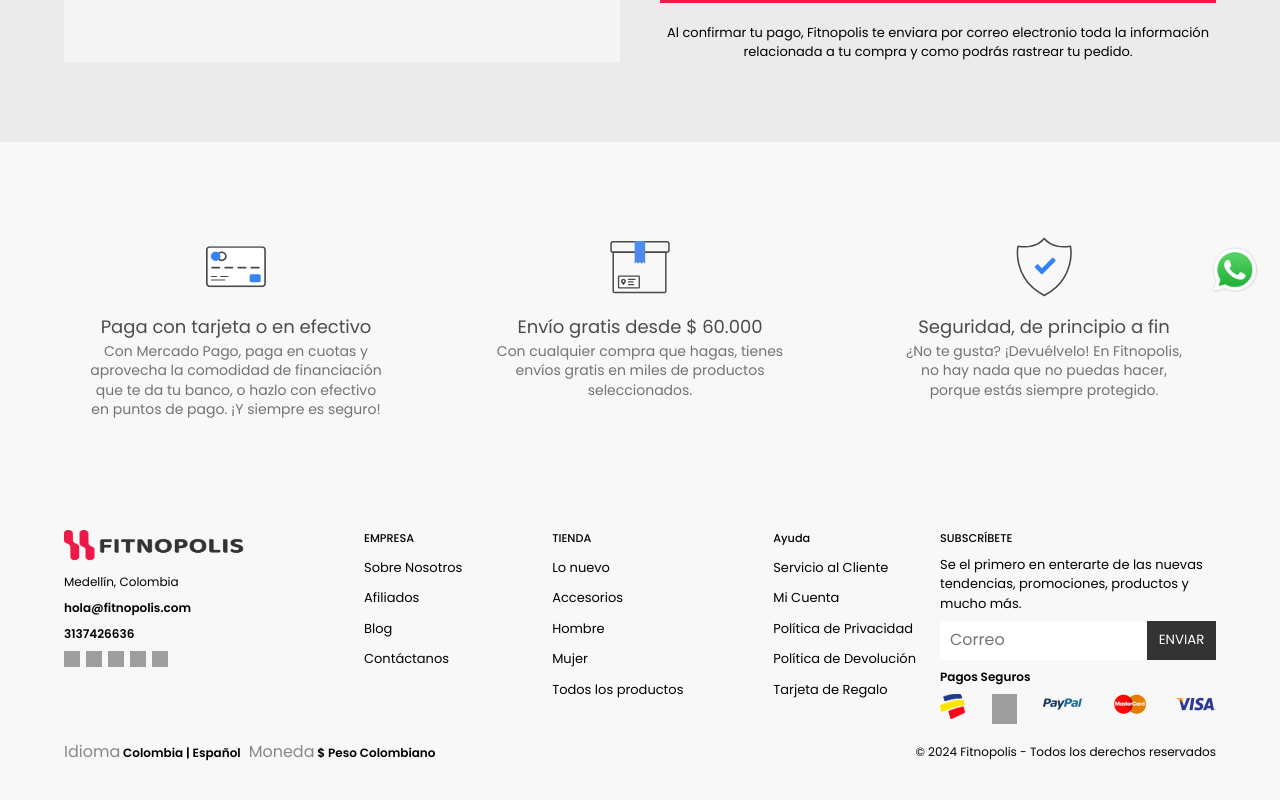
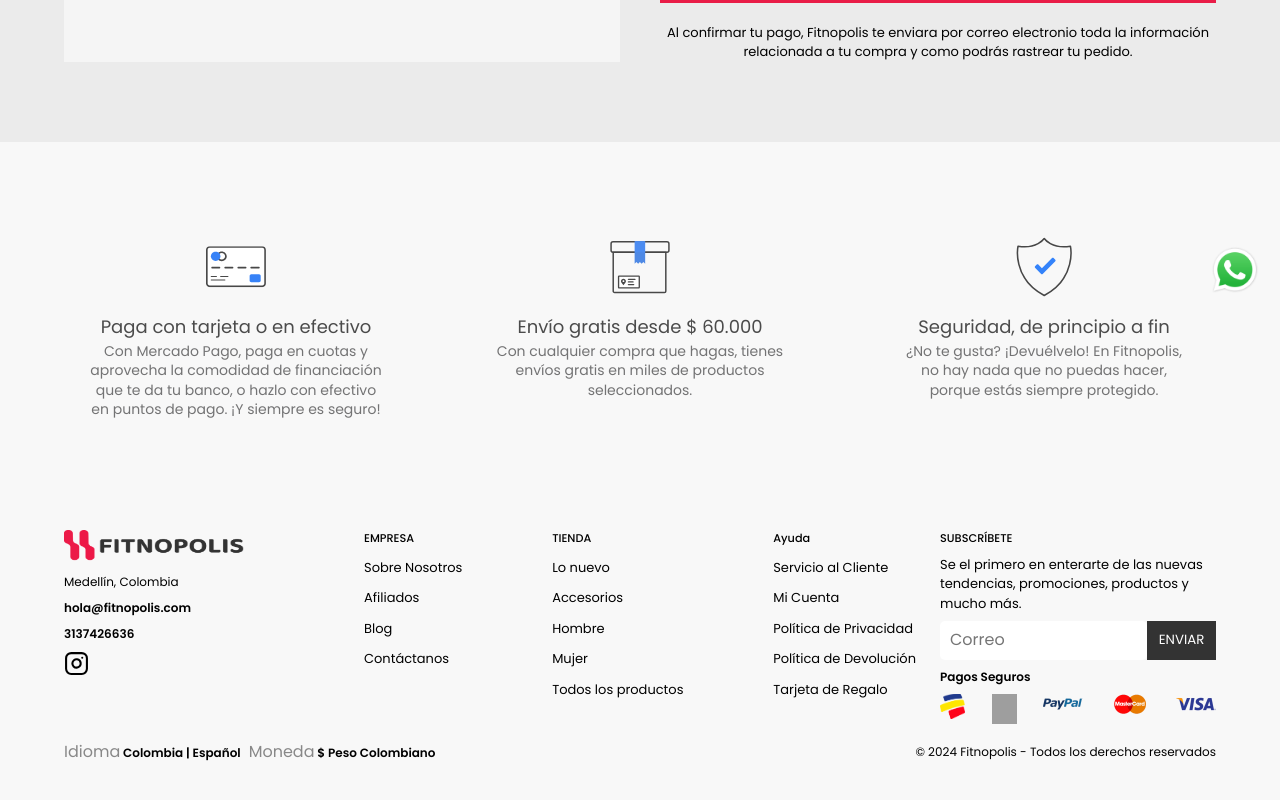
Before and after one commit to nevobit/fitnopolis, a Next.js app in the folder apps/web/: page /checkout in a window 1280 px wide. Shown: the part 485-1285 px from the top of the page. Built offline with nearby package versions, Linux system fonts and the light colour scheme; grey boxes are pictures that could not be loaded.

Commit message:
chore: best UI

```diff
--- a/apps/web/components/Layout/Footer/index.tsx
+++ b/apps/web/components/Layout/Footer/index.tsx
@@ -2,6 +2,7 @@ import Image from 'next/image';
 import Link from 'next/link';
 import React from 'react';
 import styles from './Footer.module.css';
+import { Instagram } from 'lucide-react';
 
 const Footer = () => {
   return (
@@ -34,12 +35,8 @@ const Footer = () => {
           <p className={styles.city} >Medellín, Colombia</p>
           <span className={styles.boldText}>hola@fitnopolis.com</span>
           <span className={styles.boldText}>3137426636</span>
-          <div className={styles.socialIcons}>
-            <Image src="/facebook.png" alt="" width={16} height={16} />
-            <Image src="/instagram.png" alt="" width={16} height={16} />
-            <Image src="/youtube.png" alt="" width={16} height={16} />
-            <Image src="/pinterest.png" alt="" width={16} height={16} />
-            <Image src="/x.png" alt="" width={16} height={16} />
+            <div className={styles.socialIcons}>
+              <Link href="https://instagram.com/fitnopolisoficial" > <Instagram width={25} height={25} /> </Link>
           </div>
         </div>
         {/* CENTER */}
```
